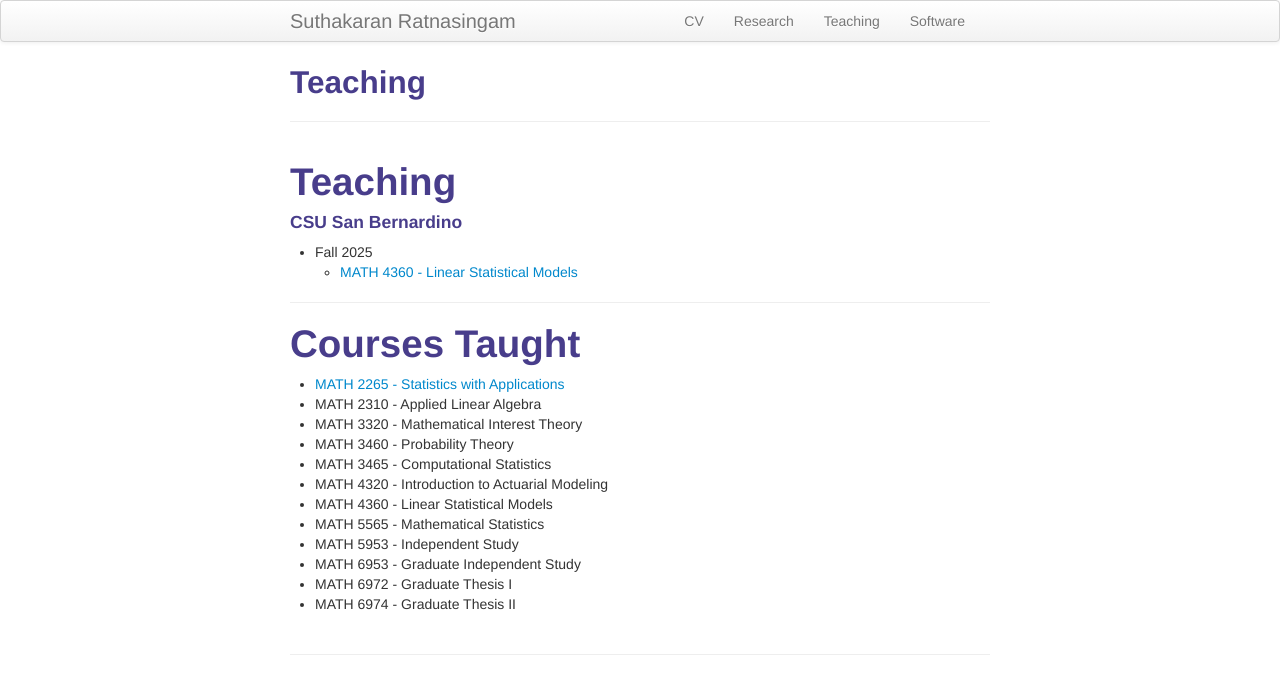
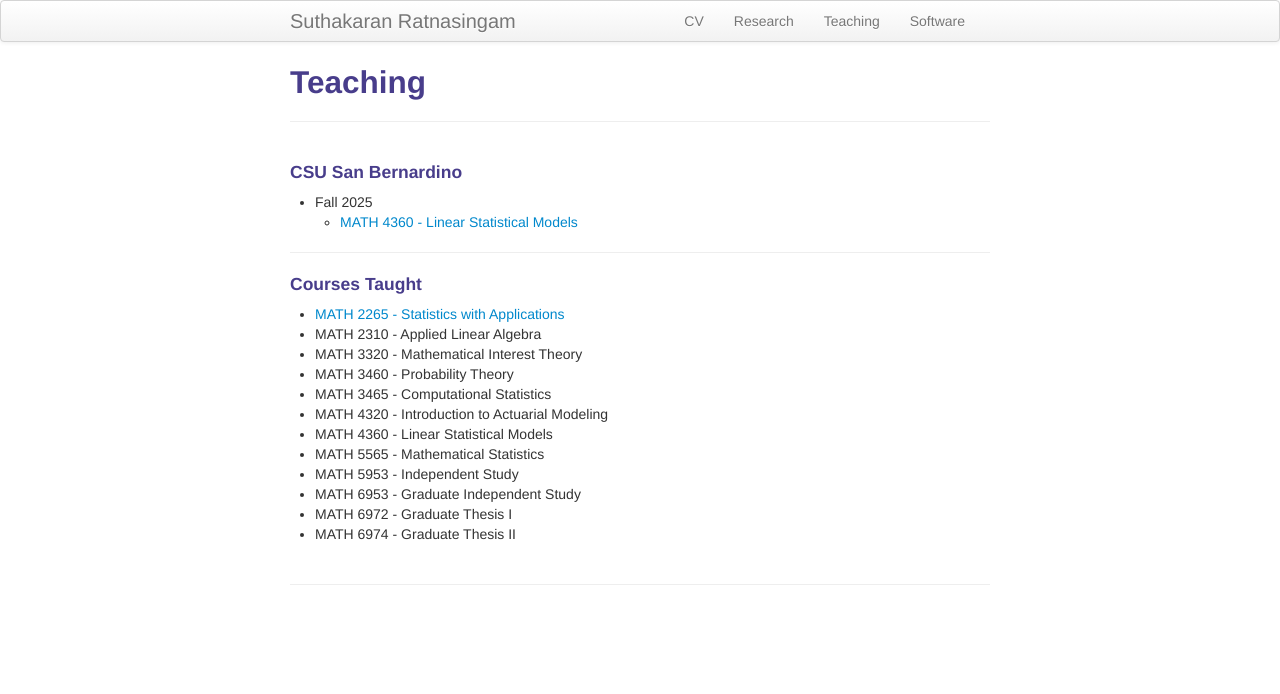
Before and after one commit to suthakaranr/suthakaranr.github.io, a Jekyll site: the page built from pages/Teaching.md, in a window 1280 px wide. Shown: the top 694 px of the page. Built offline with Jekyll 4.4.1, drawn with Linux system fonts in a browser that asks for light colours.

Commit message:
Update Teaching.md

```diff
--- a/pages/Teaching.md
+++ b/pages/Teaching.md
@@ -3,8 +3,6 @@ layout: page
 title: Teaching
 description: Suthakaran's teaching portfolio
 ---
-
-# Teaching
 
 #### CSU San Bernardino
 
@@ -13,7 +11,7 @@ description: Suthakaran's teaching portfolio
 
 ---
 
-# Courses Taught
+#### Courses Taught
 
 * [MATH 2265 - Statistics with Applications](../pages/StatApp.html)
 * MATH 2310 - Applied Linear Algebra
```
